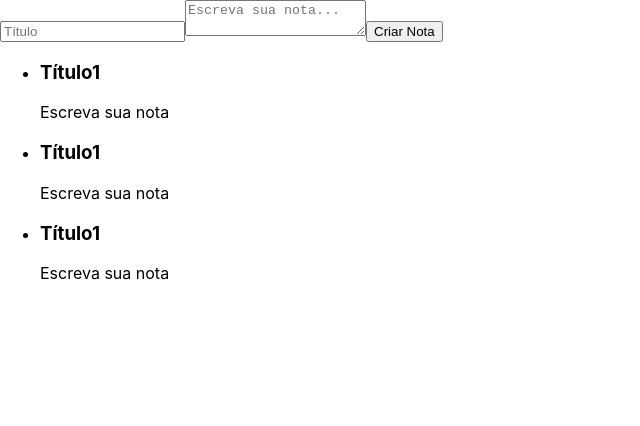
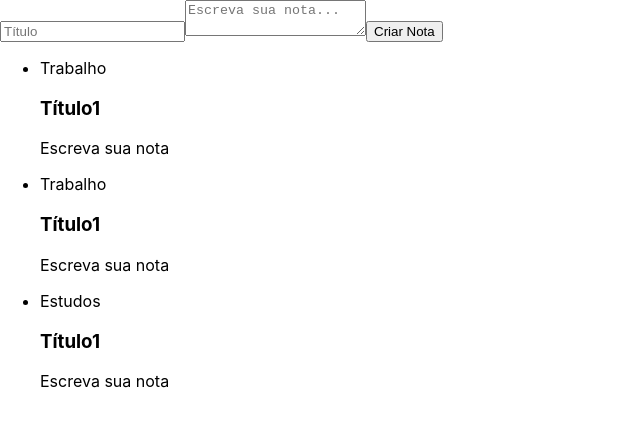
Before and after one commit to gabrielmsdf3/React-app-alura-ceep, a React (Create React App) app: page / in a window 1280 px wide. Shown: the top 426 px of the page, without its empty margins (0-640 px from the left). Built offline with nearby package versions, Linux system fonts and the light colour scheme.

Commit message:
array.of

```diff
--- a/src/components/listaDeNotas.jsx
+++ b/src/components/listaDeNotas.jsx
@@ -1,19 +1,22 @@
 import React, { Component } from 'react';
 import CardNota from './CardNota';
-
+//o map (que devolve uma lista) vai pegar cada uma das categorias em " "e usar como
+//e vai passar pra uma função e na função é preciso
+//retornar o que vai ser renderizado
+// o array.of ta criando um array com os 3 elementos criados
 class ListaDeNotas extends Component{
   render(){
     return(
       <ul>
-        <li>
-          <CardNota />
-        </li>
-        <li>
-        <CardNota />
-        </li>
-        <li>
-        <CardNota />
-        </li>
+        {Array.of("Trabalho", "Trabalho", "Estudos").map((categoria) => {
+          return (
+            <li>
+              <div>{categoria}</div>
+              <CardNota />
+            </li>
+          );
+        })}
+
       </ul>
     )
   }
```
